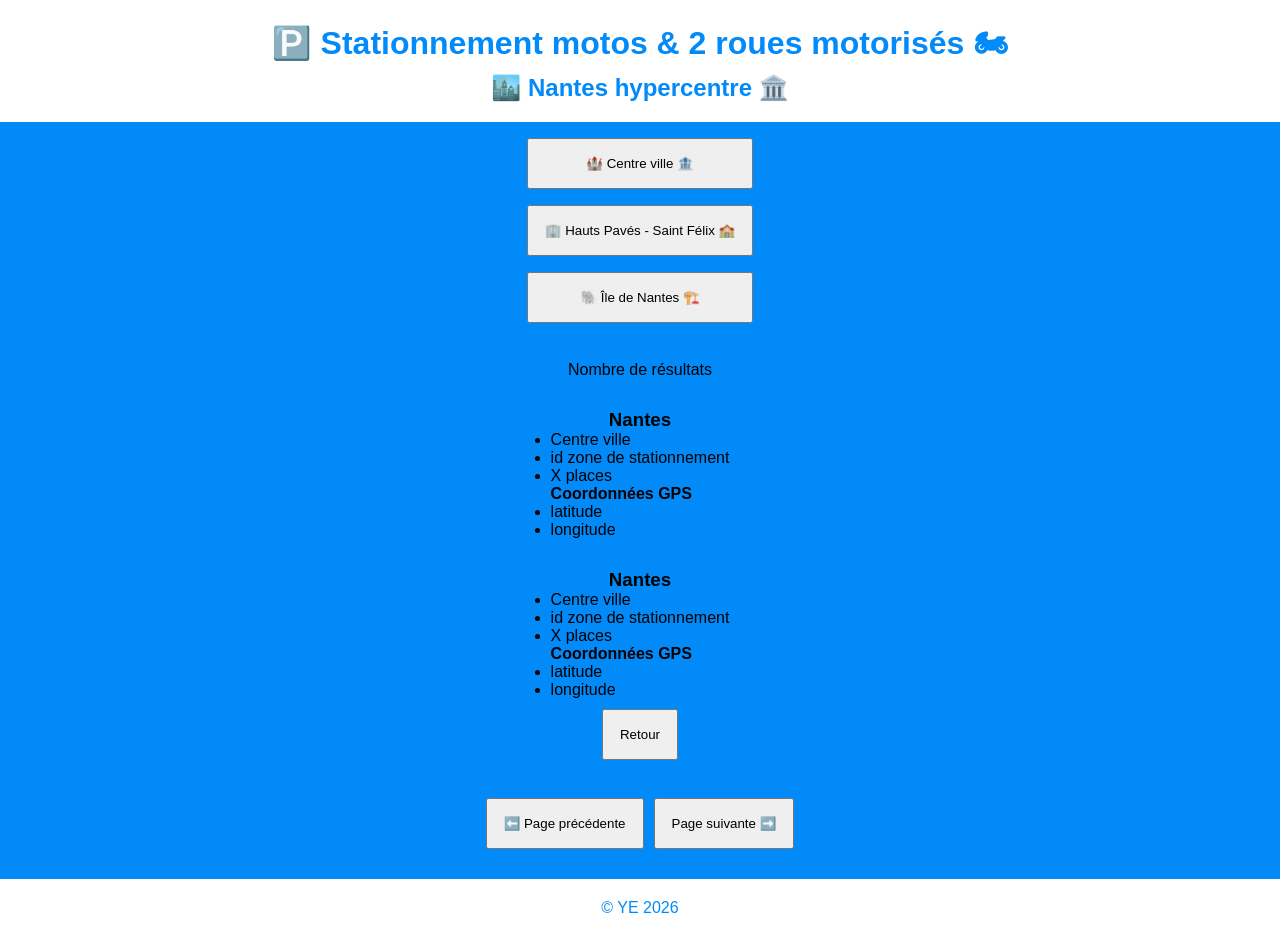
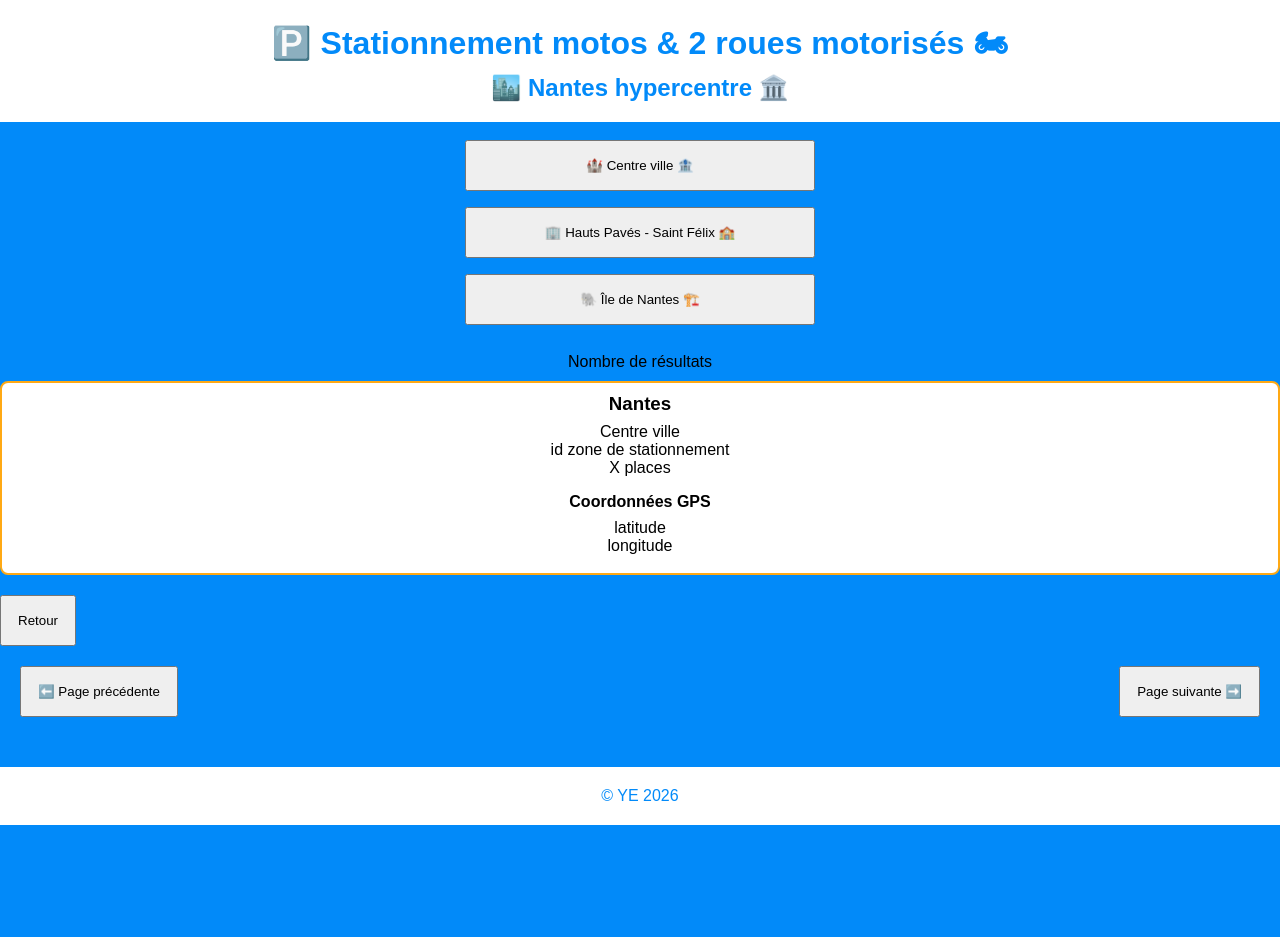
Before and after one commit to anyonym/adataviz, a website: page index.html in a window 1280 px wide. After the commit the page ends 825 px from the top, so only its background shows below. Drawn offline with Linux system fonts and the light colour scheme.

Commit message:
modif CSS + documentation
IA:2

```diff
--- a/style.css
+++ b/style.css
@@ -1,88 +1,210 @@
+
+/* ========================================
+   1. VARIABLES ET RÉINITIALISATION
+======================================== */
+
 * {
     box-sizing: border-box;
-    margin: 0px;
-    padding: 0px;
+    margin: 0;
+    padding: 0;
 }
 
+
+/* ========================================
+   2. STRUCTURE GÉNÉRALE
+======================================== */
+
 body {
+    min-height: 100vh;
     background-color: rgb(2, 138, 249);
-    font-family: arial;
+    font-family: Arial, sans-serif;
 }
 
 /* Header */
+
 header {
     display: flex;
     flex-direction: column;
     align-items: center;
     text-align: center;
+
+    width: 100%;
+    padding: 20px;
+
     background-color: white;
     color: rgb(2, 138, 249);
-    padding: 20px;
 }
 
 /* Main */
+
 main {
-  display: flex;
-  flex-direction: column;
-  align-items: center;
-  justify-content: center;
-  gap: 30px;
+    width: 100%;
+    background-color: rgb(2, 138, 249);
 }
 
-nav {
+
+/* ========================================
+   3. NAVIGATION DES QUARTIERS
+======================================== */
+
+#nav {
     display: flex;
     flex-direction: column;
-    justify-content: center;
-    padding-top: 8px;
+    align-items: center;
+    padding: 10px;
+
+    width: 100%;
+    padding: 10px;
 }
 
 #nav button {
+    width: 100%;
+    max-width: 350px;
     margin: 8px;
     padding: 1rem;
 }
 
-#focus {
+
+/* ========================================
+   4. AFFICHAGE DU NOMBRE DE RÉSULTATS
+======================================== */
+
+#total-results {
+    text-align: center;
+    padding: 10px;
+}
+
+
+/* ========================================
+   5. LISTE DES RÉSULTATS
+======================================== */
+
+.results {
+    display: flex;
+    flex-direction: row;
+    flex-wrap: wrap;
+    justify-content: space-between;
+
+    gap: 12px;
+    padding: 10px;
+}
+
+
+/* ========================================
+   6. CARTES DE RÉSULTATS
+======================================== */
+
+.carte {
     display: flex;
     flex-direction: column;
     align-items: center;
+    text-align: center;
+ /* Deux cartes par ligne */
+    flex: 0 0 calc(50% - 6px);
+    min-width: 0;
+    padding: 10px;
+
+    background-color: white;
+    border: 2px solid rgb(255, 169, 20);
+    border-radius: 8px;
+
+    overflow-wrap: anywhere;
 }
 
-article {
-    border-color: rgb(255, 169, 20);
+/* Espacement des informations dans les cartes */
+
+.carte ul {
+    list-style: none;
+    margin: 8px 0;
 }
 
-h3 {
+.carte p {
+    margin-top: 8px;
+}
+
+
+/* ========================================
+   7. AFFICHAGE DÉTAILLÉ
+======================================== */
+
+.focus {
+    display: flex;
+    flex-direction: column;
+    align-items: center;
+    justify-content: center;
+    background-color: rgb(2, 138, 249);
+    width: 100%;
+    min-height: 100vh;
+    padding: 20px;
+}
+
+/* Carte affichée en plein écran */
+
+.focus .carte {
+    display: flex;
+    flex-direction: column;
+    align-items: center;
     text-align: center;
+
+    width: 100%;
+    max-width: 600px;
+    min-height: 300px;
+    padding: 30px 20px;
+
+    background-color: white;
+    border: 3px solid rgb(255, 169, 20);
+    border-radius: 12px;
+
+    overflow-wrap: anywhere;
 }
 
 #btn-retour {
     padding: 1rem;
-    margin-top: 10px;
+    margin-top: 20px;
 }
+
+
+/* ========================================
+   8. PAGINATION
+======================================== */
 
 #pages {
     display: flex;
     flex-direction: row;
-    align-items: space-between;
-    justify-content: center;
+    justify-content: space-between;
+    align-items: center;
+
+    width: 100%;
+    padding: 20px;
 }
 
-#btn-precedente {
+#btn-precedente,
+#btn-suivante {
     padding: 1rem;
-    margin-right: 5px;
 }
 
-#btn-suivante {
-    padding: 1rem;
-    margin-left: 5px;
+
+/* ========================================
+   9. GESTION DE L'AFFICHAGE
+======================================== */
+
+.cache {
+    display: none;
 }
 
-/* Footer */
+
+/* ========================================
+   10. FOOTER
+======================================== */
+
 footer {
     display: flex;
     justify-content: center;
+
+    width: 100%;
+    padding: 20px;
+    margin-top: 30px;
+
     background-color: white;
     color: rgb(2, 138, 249);
-    padding: 20px;
-    margin-top: 30px;
 }
```
